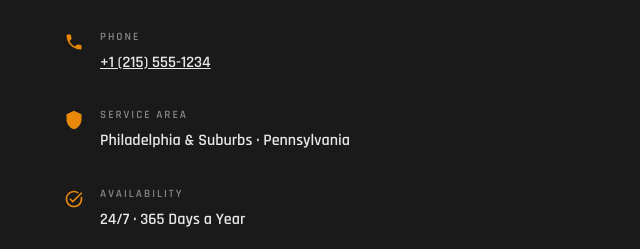
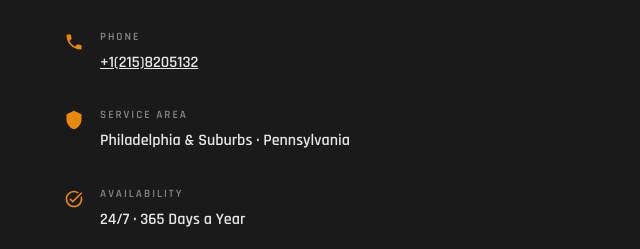
Before and after one commit to ryth-creat/guepardssecurity, a plain HTML site: page index.html in a window 1280 px wide. Shown: the part 3145-3394 px from the top of the page, 0-640 px from the left. Drawn offline with Linux system fonts and the light colour scheme.

Commit message:
Update index.html

```diff
--- a/index.html
+++ b/index.html
@@ -198,7 +198,7 @@
         <svg viewBox="0 0 24 24"><path d="M6.62 10.79c1.44 2.83 3.76 5.14 6.59 6.59l2.2-2.2c.27-.27.67-.36 1.02-.24 1.12.37 2.33.57 3.57.57.55 0 1 .45 1 1V20c0 .55-.45 1-1 1-9.39 0-17-7.61-17-17 0-.55.45-1 1-1h3.5c.55 0 1 .45 1 1 0 1.25.2 2.45.57 3.57.11.35.03.74-.25 1.02l-2.2 2.2z"/></svg>
         <div>
           <div class="label">Phone</div>
-          <div class="value"><a href="tel:+12158205132" style="color:inherit;">+1 (215) 555-1234</a></div>
+          <div class="value"><a href="tel:+12158205132" style="color:inherit;">+1(215)8205132</a></div>
         </div>
       </div>
       <div class="contact-detail">
```
